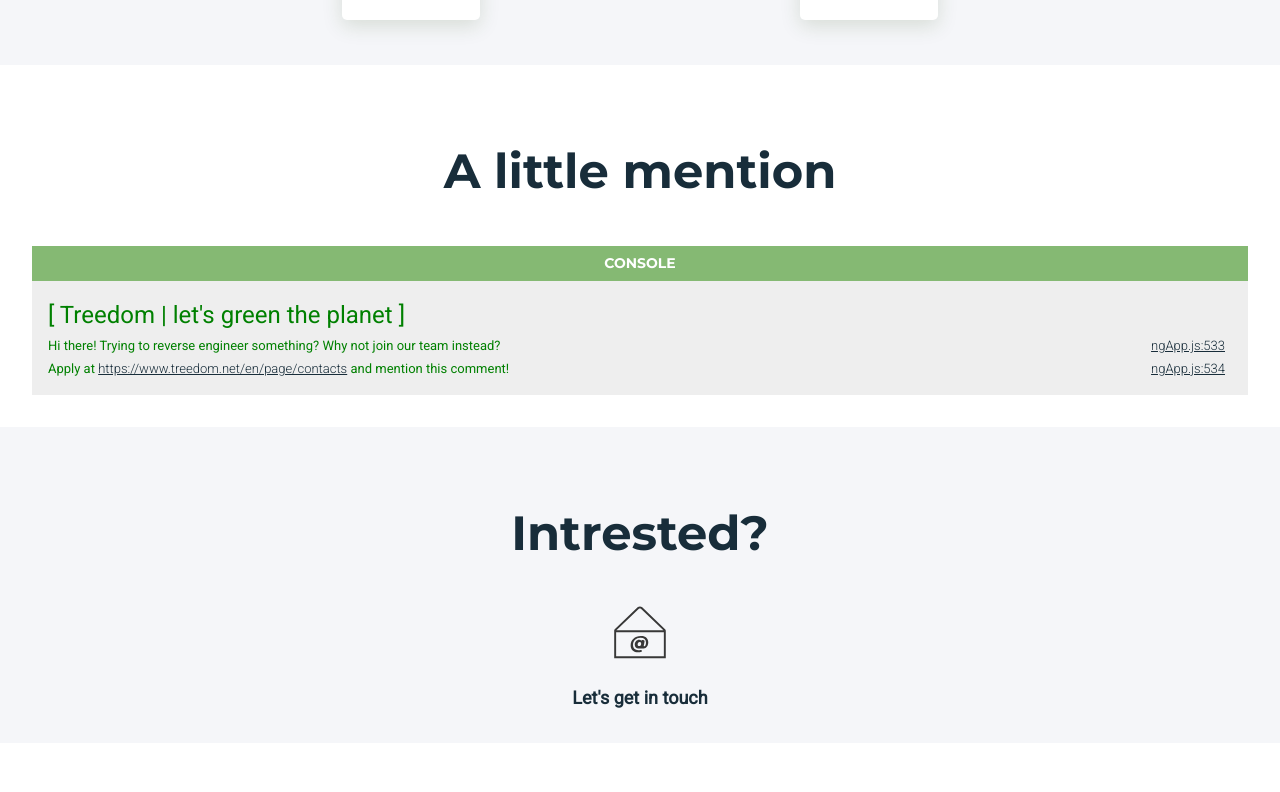
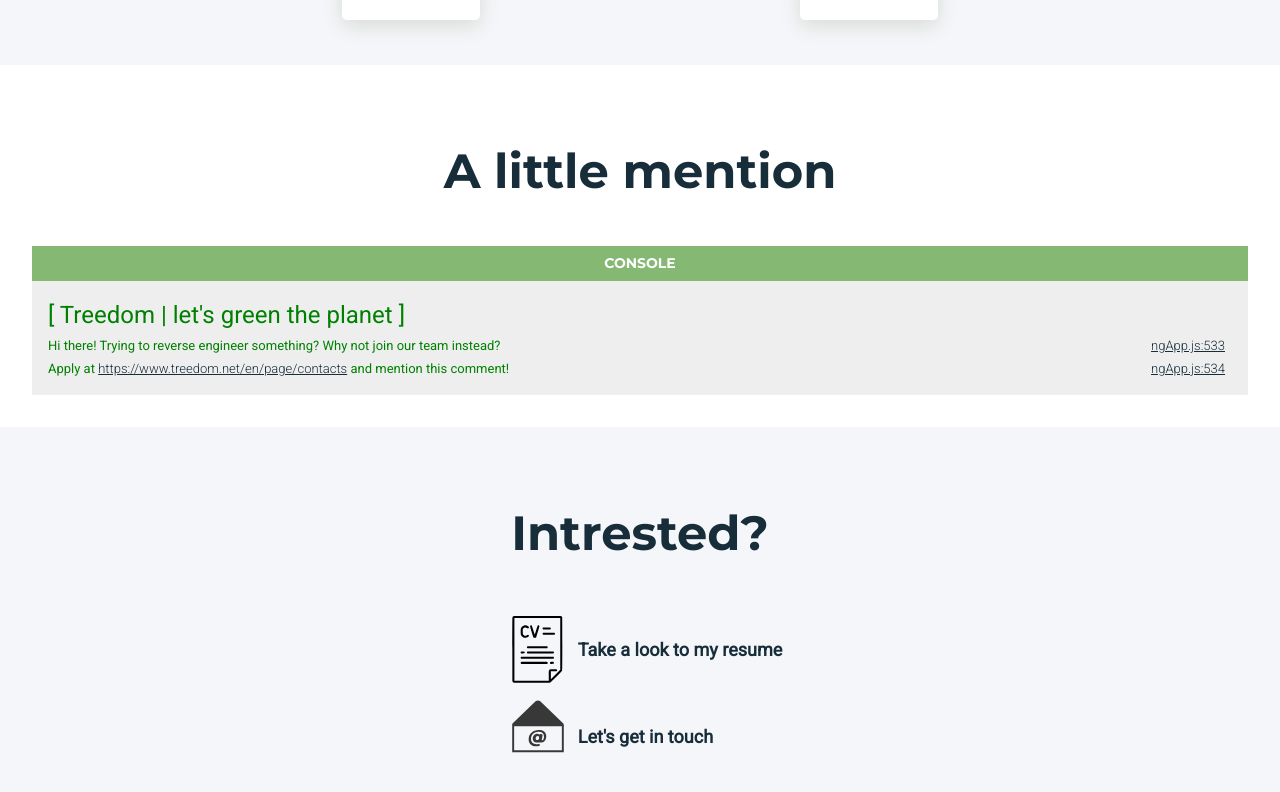
Before and after one commit to AjejeBrazorf/Treedom-love-me-pls, a React (Create React App) app: page / in a window 1280 px wide. Shown: the part 958-1750 px from the top of the page. Before the commit the page ends 1701 px from the top, so only its background shows below. Built offline with nearby package versions, Linux system fonts and the light colour scheme.

Commit message:
ninja fixes

```diff
--- a/public/index.html
+++ b/public/index.html
@@ -1,7 +1,7 @@
 <!DOCTYPE html>
 <html lang="en">
   <head>
-    <style>
+    <style media="screen" type="text/css">
       .loader {
         position: fixed;
         top: 0;
@@ -58,7 +58,6 @@
       manifest.json provides metadata used when your web app is added to the
       homescreen on Android. See https://developers.google.com/web/fundamentals/engage-and-retain/web-app-manifest/
     -->
-    <link rel="manifest" href="%PUBLIC_URL%/manifest.json" />
     <link rel="shortcut icon" href="%PUBLIC_URL%/favicon.ico" />
 
     <!--
@@ -70,14 +69,14 @@
       work correctly both with client-side routing and a non-root public URL.
       Learn how to configure a non-root public URL by running `npm run build`.
     -->
-    <title>React App</title>
+    <title>I'd love to join your team!</title>
   </head>
 
   <body>
     <noscript>
       You need to enable JavaScript to run this app.
     </noscript>
-    <div id="root">
+    <div id="spinner">
       <div class="loader">
         <a class="logo">
           <svg
@@ -105,6 +104,7 @@
         </a>
       </div>
     </div>
+    <div id="root"></div>
     <!--
       This HTML file is a template.
       If you open it directly in the browser, you will see an empty page.
--- a/src/App.js
+++ b/src/App.js
@@ -1,4 +1,3 @@
-import React, { useState, useEffect } from "react";
 import "./styles.css";
 import "./navbar/Navbar";
 import "./bargain/Bargain";
@@ -6,14 +5,13 @@
 import Bargain from "./bargain/Bargain";
 
 export default function App() {
-  const [spinner, setSpinner] = useState(true);
+  const spinner = document.getElementById('spinner');
 
-  useEffect(() => {
-    setTimeout(() => setSpinner(false), 1000);
-  }, []);
+  if (spinner && !spinner.hasAttribute('hidden')) {
+    setTimeout(() => spinner.setAttribute('hidden', 'true'), 800 );
+  }
 
   return (
-    !spinner && (
       <div className="App">
         <Navbar />
         <div className="layout">
@@ -101,6 +99,29 @@
           </section>
           <section className="alternate-bg">
             <h3>Intrested?</h3>
+            <div className="contacts">
+              <div className="row">
+                <svg version="1.0" xmlns="http://www.w3.org/2000/svg"
+                     width="50.000000pt" height="50.000000pt" viewBox="0 0 512.000000 512.000000"
+                     preserveAspectRatio="xMidYMid meet">
+                  <g transform="translate(0.000000,512.000000) scale(0.100000,-0.100000)"
+                     fill="#000000" stroke="none">
+                    <path d="M712 5100 c-18 -11 -41 -34 -52 -52 -20 -33 -20 -56 -20 -2488 0 -2432 0 -2455 20 -2488 11 -18 34 -41 52 -52 33 -20 53 -20 1418 -20 1369 0 1386 1 1430 21 65 29 870 834 899 899 20 45 21 58 21 2070 0 2003 0 2025 -20 2058 -11 18 -34 41 -52 52 -33 20 -55 20 -1848 20 -1793 0 -1815 0 -1848 -20z m3608 -2122 l0 -1992 -360 -360 -360 -361 0 308 0 307 217 0 c209 0 218 1 240 22 45 42 22 118 -40 133 -13 4 -123 5 -243 3 -252 -3 -271 -9 -311 -88 -23 -44 -23 -50 -23 -422 l0 -378 -1320 0 -1320 0 0 2410 0 2410 1760 0 1760 0 0 -1992z"/>
+                    <path d="M1507 4376 c-105 -44 -167 -108 -207 -214 -20 -52 -21 -73 -18 -257 3 -194 4 -202 30 -255 37 -75 100 -137 178 -173 56 -27 75 -31 145 -30 95 0 171 26 232 78 46 39 59 75 43 116 -23 55 -89 57 -152 4 -85 -72 -221 -47 -288 53 -24 35 -25 45 -28 202 -4 184 3 222 49 275 67 76 179 85 271 22 29 -21 65 -37 78 -37 58 0 95 63 68 114 -7 13 -30 38 -51 55 -93 73 -238 93 -350 47z"/>
+                    <path d="M2021 4374 c-12 -15 -21 -36 -21 -48 0 -37 248 -849 264 -865 23 -23 135 -27 174 -7 17 9 33 24 36 33 3 10 59 199 126 420 66 221 120 411 120 421 0 11 -9 31 -21 46 -28 35 -89 37 -116 3 -10 -13 -63 -173 -118 -355 -54 -183 -102 -332 -105 -332 -4 0 -51 149 -106 332 -54 182 -107 342 -117 355 -27 34 -88 32 -116 -3z"/>
+                    <path d="M2981 4214 c-36 -45 -20 -105 32 -124 41 -14 494 -13 536 1 55 19 70 88 28 127 -23 21 -30 22 -299 22 l-277 0 -20 -26z"/>
+                    <path d="M2985 3815 c-43 -43 -25 -108 34 -126 23 -6 182 -9 449 -7 l414 3 19 24 c26 32 25 82 -4 109 -23 22 -25 22 -456 22 l-432 0 -24 -25z"/>
+                    <path d="M1785 2775 c-16 -15 -25 -36 -25 -55 0 -19 9 -40 25 -55 l24 -25 751 0 751 0 24 25 c33 32 33 78 0 110 l-24 25 -751 0 -751 0 -24 -25z"/>
+                    <path d="M1305 2375 c-35 -34 -34 -86 1 -114 23 -18 41 -21 131 -21 57 0 112 4 122 10 30 15 46 65 32 99 -18 41 -49 51 -162 51 -93 0 -102 -2 -124 -25z"/>
+                    <path d="M1785 2375 c-16 -15 -25 -36 -25 -55 0 -19 9 -40 25 -55 l24 -25 989 0 c986 0 989 0 1016 21 35 28 36 80 1 114 l-24 25 -991 0 -991 0 -24 -25z"/>
+                    <path d="M1323 1990 c-47 -19 -58 -92 -20 -128 l23 -22 1235 0 1236 0 21 23 c27 29 28 77 3 108 l-19 24 -1229 2 c-696 1 -1237 -2 -1250 -7z"/>
+                    <path d="M1323 1590 c-47 -19 -58 -92 -20 -128 l23 -22 995 0 996 0 21 23 c22 23 28 60 16 92 -18 46 -2 45 -1036 44 -535 0 -983 -4 -995 -9z"/>
+                    <path d="M3569 1589 c-32 -12 -53 -56 -43 -93 11 -47 37 -56 159 -56 104 0 113 2 133 23 27 29 28 77 3 108 -18 22 -27 24 -123 26 -56 1 -115 -2 -129 -8z"/>
+                  </g>
+                </svg>
+                <a>Take a look to my resume</a>
+              </div>
+              <div className="row">
                 <svg
                     className="mail"
                     width="86"
@@ -110,23 +131,19 @@
                     xmlns="http://www.w3.org/2000/svg"
                 >
                   <path
-                fill-rule="evenodd"
-                clip-rule="evenodd"
                       d="M46.6281 57.4698C49.5138 57.4698 51.2658 54.5841 51.2658 51.2862C51.2658 47.473 48.3802 44.6904 43.6394 44.9995C37.8681 44.9995 33.6426 48.9158 33.6426 54.378C33.6426 58.3973 36.5283 61.283 41.269 61.283C42.2361 61.283 43.3923 61.0939 44.3925 60.7651C44.8576 60.6121 45.0887 60.1108 44.9577 59.6391C44.8026 59.0806 44.2057 58.7791 43.645 58.9259C42.8912 59.1231 42.1563 59.2218 41.3721 59.2218C37.9711 59.2218 36.013 57.1606 36.013 54.0688C36.013 49.9464 39.1048 46.8546 43.4333 46.8546C47.1434 46.8546 48.9985 48.6066 48.9985 51.4923C48.9985 52.9351 48.4832 55.3055 47.3496 55.3055C46.9373 55.3055 46.7312 55.0994 46.7312 54.6871C46.7312 54.6785 46.7319 54.6691 46.7333 54.6591C46.7535 54.5077 46.7923 54.3596 46.8312 54.2115C46.8597 54.1028 46.8883 53.994 46.9095 53.8839L47.5423 50.5932C47.7096 49.723 47.0428 48.9158 46.1567 48.9158H45.2605C45.0976 48.9158 44.958 49.0323 44.9289 49.1926C44.8738 49.4955 44.4454 49.5886 44.2124 49.3872C43.7165 48.9586 43.0561 48.7097 42.1966 48.7097C39.6201 48.7097 37.765 50.977 37.765 53.7596C37.765 56.0269 39.414 57.4698 41.269 57.4698C41.3709 57.4698 41.4713 57.467 41.5703 57.4614C42.444 57.412 43.8908 57.4341 45.1272 57.453C45.698 57.4617 46.2241 57.4698 46.6281 57.4698ZM42.6088 51.0801C43.5364 51.0801 44.1547 51.6984 44.1547 52.729C44.1547 53.9657 43.4333 55.0994 42.1966 55.0994C41.269 55.0994 40.6507 54.5841 40.6507 53.4504C40.6507 52.0076 41.4752 51.0801 42.6088 51.0801Z"
                       fill="#383838"
                   />
                   <path
-                fill-rule="evenodd"
-                clip-rule="evenodd"
                       d="M40.5901 16.3586C41.8974 15.1698 43.9205 15.1698 45.2277 16.3586L45.2445 16.3739L68.0836 38.1425C68.4417 38.4838 68.6199 38.9038 68.6494 39.3245C68.7337 39.403 68.7865 39.515 68.7865 39.6393V67.1539H17.1966V39.7952C17.0894 39.2306 17.2416 38.6121 17.7343 38.1425L40.5901 16.3586ZM66.823 41.2922H19.1312V65.2193H66.8519V41.292L66.823 41.2922ZM43.9188 17.7833L66.3989 39.2094H19.419L41.8991 17.7833C42.4662 17.2745 43.3516 17.2745 43.9188 17.7833Z"
                       fill="#383838"
                   />
                 </svg>
-            <br />
                 <a>Let's get in touch</a>
+              </div>
+            </div>
           </section>
         </div>
       </div>
-    )
   );
 }
--- a/src/bargain/Bargain.js
+++ b/src/bargain/Bargain.js
@@ -2,8 +2,8 @@
 
 export default function Bargain(props) {
   return (
-    <div class="bargain-box">
-      <div class="bargain-img">
+    <div className="bargain-box">
+      <div className="bargain-img">
         <img src={props.icon} />
       </div>
       <span>{props.title}</span>
--- a/src/navbar/Navbar.js
+++ b/src/navbar/Navbar.js
@@ -4,14 +4,9 @@
     <div>
       <div className="tr-navbar-top">
         <svg
-          vector-effect="non-scaling-stroke"
           viewBox="0 0 150 12"
           xmlns="http://www.w3.org/2000/svg"
-          fill-rule="evenodd"
-          clip-rule="evenodd"
-          stroke-linejoin="round"
-          stroke-miterlimit="2"
-          class="tr-logo__navbar-bump"
+          className="tr-logo__navbar-bump"
         >
           <defs>
             <clipPath id="a">
@@ -20,7 +15,6 @@
           </defs>
           <path
             d="M51.423 12.544C48.279 6.932 41.744 2.72 33.826 1.908 23.908.83 14.717 5.326 10.936 12.409"
-            clip-path="url(#a)"
           ></path>
         </svg>
         <a href="mailto:">Mail me</a>
@@ -30,10 +24,10 @@
           <svg
             viewBox="0 0 150 58"
             xmlns="http://www.w3.org/2000/svg"
-            fill-rule="evenodd"
-            clip-rule="evenodd"
-            stroke-linejoin="round"
-            stroke-miterlimit="2"
+            fillRule="evenodd"
+            clipRule="evenodd"
+            strokeLinejoin="round"
+            strokeMiterlimit="2"
             alt="Hey Treedom | Let's hire this guy!"
             title="Hey Treedom | Let's hire this guy!"
             className="tds-svg-icon--fill tds-icon-logo"
--- a/src/styles.css
+++ b/src/styles.css
@@ -107,47 +107,15 @@
   margin-top: -0.9em;
 }
 
-.loader {
-  position: fixed;
-  top: 0;
-  left: 0;
-  background: white;
-  height: 100vh;
-  width: 100vw;
-  display: flex;
-  flex-wrap: nowrap;
-  align-content: center;
+.contacts {
+  display: grid;
   justify-content: center;
+}
+.contacts .row {
+  display: grid;
+  margin: 0.5em;
   align-items: center;
-  z-index: 999;
+  justify-items: center;
+  grid-template-columns: 5rem auto;
+  justify-content: start;
 }
-.loader .logo {
-  transform: scale(1.5);
-}
-.loader #catch-phrase {
-  transform: translate(49px, 100px) scale(0.9);
-  animation: 0.5s show-up ease 0.3s both;
-}
-
-.loader .tds-icon-logo__logo {
-  animation: 0.5s grow-up ease both;
-  transform-origin: bottom left;
-}
-
-@keyframes grow-up {
-  from {
-    transform: scale(0.2) rotate(90deg);
-  }
-  to {
-    transform: scale(1) rotate(0deg);
-  }
-}
-
-@keyframes show-up {
-  from {
-    transform: translate(49px, 100px) scale(0.9);
-  }
-  to {
-    transform: translate(49px, 47.5px) scale(0.9);
-  }
-}
```
Also changed, not shown: assets/email-icon.svg (deleted), 1 other file (tests, documents, lock files or other folders). Lines whose indentation alone changed are shown as unchanged.
